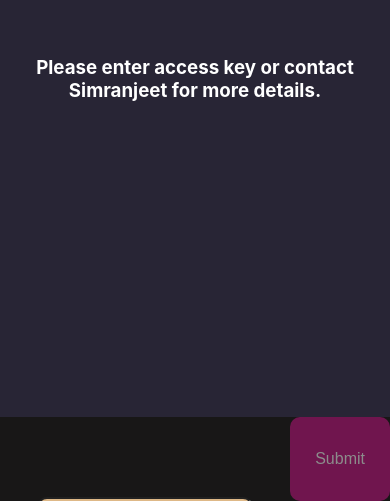
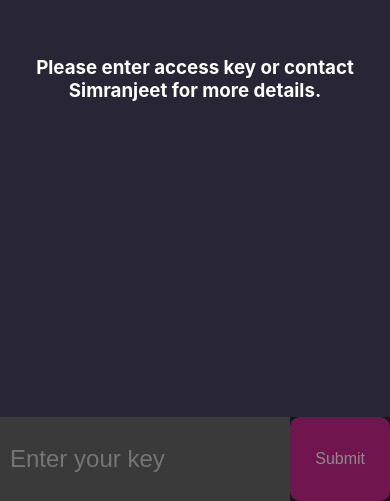
Before and after one commit to singhsimranjeetg/famconnect, a React (Create React App) app: page /chat in a window 390 px wide. Shown: the part 343-844 px from the top of the page. Built offline with nearby package versions, Linux system fonts and the light colour scheme; no server answers.

Commit message:
failed attempt to add auth with whitelisted phone

```diff
--- a/src/App.css
+++ b/src/App.css
@@ -72,25 +72,19 @@ form button {
 
 
 input {
-    color: white;
-    /* height: 40px; */
-    width: 192px;
-    padding: 10px;
-    background-color: burlywood;
-    display: flex;
-    justify-content: center;
-    align-items: center;
-    font-size: 20px;
-    font-weight: bolder;
-    border-radius: 10px;
-    margin: auto;
-    margin-top: 5rem;
-    cursor: pointer;
+  line-height: 1.5;
+  width: 100%;
+  font-size: 1.5rem;
+  background: rgb(58, 58, 58);
+  color: white;
+  outline: none;
+  border: none;
+  padding: 0 10px;
 
 }
 
 button, a {
-  background-color: rgb(56, 56, 143);; /* Green */
+  background-color: cornflowerblue;;
   border: none;
   color: white;
   padding: 10px 25px;
@@ -188,15 +182,15 @@ img {
 h1 {
   color: white;
 }
-/*
+
 input[type="file"] {
   display: none;
-}*/
-/*
+}
+
 label {
   color: white;
-  height: 60px;
-  width: 250px;
+  width: 150px;
+  padding: 10px;
   background-color: burlywood;
   display: flex;
   justify-content: center;
@@ -204,10 +198,11 @@ label {
   font-size: 20px;
   font-weight: bolder;
   border-radius: 10px;
-  margin: 40px auto;
+  margin:  auto;
+  margin-top: 7rem;
   cursor: pointer;
 
-}*/
+}
 
 .media-img {
   width: 150px;
--- a/src/components/header/header.component.jsx
+++ b/src/components/header/header.component.jsx
@@ -26,11 +26,9 @@ const Header = () => {
         <Link to = "/chat">Chat</Link>
         </header>
             <Switch>
-            <Route  path = "/media" component = {MediaPage} />
+            <Route exact path = "/media" component = {MediaPage} />
             <Route path = "/chat" component = {ChatRoom} />
             </Switch>
-
-
          </BrowserRouter>
         </div>
 
--- a/src/components/signin-and-signout/sign-in-and-sign-out.component.jsx
+++ b/src/components/signin-and-signout/sign-in-and-sign-out.component.jsx
@@ -1,22 +1,11 @@
-import React, { useEffect } from "react";
+import React, {  useState } from "react";
 import "../../App.css";
 
-import firebase, {auth, writeUserDataInRd} from "../../firebase/firebase.utils";
+import firebase, {auth, signInWithGoogle, testAuth} from "../../firebase/firebase.utils";
 
 export function SignIn() {
 
-    const signInWithGoogle = async () => {
-      const provider = new firebase.auth.GoogleAuthProvider();
-      provider.setCustomParameters({prompt: "select_account"})
-      await auth.signInWithPopup(provider);
-      //writeUserDataInRd();
-
-    };
-
-    function temp () {
-        setTimeout(() => { signInWithGoogle()}, 3000)
-
-    }
+    const [formValue, setFormValue] = useState("");
 
 
 
@@ -29,6 +18,19 @@ export function SignIn() {
         <button className="sign-in" onClick={signInWithGoogle}>
           Sign in with Google
         </button>
+
+
+            <button type="submit" /*disabled={!formValue}*/
+          onClick = {testAuth}
+           className = "sign-in-button"
+           id="recaptcha-container"
+           >
+           Send Code
+          </button>
+
+
+
+
 
       </>
     );
@@ -48,3 +50,11 @@ export function SignIn() {
         )
     )
   }
+
+/*   <form onSubmit={testAuth}>
+          <input
+            value={formValue}
+            onChange={(e) => setFormValue(e.target.value)}
+            placeholder="Enter Phone Number"
+          />
+    */
--- a/src/firebase/firebase.utils.js
+++ b/src/firebase/firebase.utils.js
@@ -105,6 +105,62 @@ export const fcmNoti = () => {
     }
     }
 
+    export const signInWithGoogle = async () => {
+      const provider = new firebase.auth.GoogleAuthProvider();
+      provider.setCustomParameters({prompt: "select_account"})
+      await auth.signInWithPopup(provider);
+      //writeUserDataInRd();
+
+    };
+  /*
+    export const signInWithPhone = async () => {
+        window.recaptchaVerifier = new firebase.auth.RecaptchaVerifier('sign-in-button', {
+         'size': 'invisible',
+         'callback': function(response) {
+         // reCAPTCHA solved, allow signInWithPhoneNumber.
+          onSignInSubmit();
+  }
+});
+
+var code = getCodeFromUserInput();
+confirmationResult.confirm(code).then(function (result) {
+  // User signed in successfully.
+  var user = result.user;
+  // ...
+}).catch(function (error) {
+  // User couldn't sign in (bad verification code?)
+  // ...
+});
+
+
+    }*/
+
+    export const testAuth = () => {
+        console.log("higf")
+firebase.auth().settings.appVerificationDisabledForTesting = true;
+
+var phoneNumber = "+101234567890";
+var testVerificationCode = "012345";
+
+// This will render a fake reCAPTCHA as appVerificationDisabledForTesting is true.
+// This will resolve after rendering without app verification.
+var appVerifier = new firebase.auth.RecaptchaVerifier('recaptcha-container');
+// signInWithPhoneNumber will call appVerifier.verify() which will resolve with a fake
+// reCAPTCHA response.
+firebase.auth().signInWithPhoneNumber(phoneNumber, appVerifier)
+    .then(function (confirmationResult) {
+
+        console.log("pass")
+      // confirmationResult can resolve with the whitelisted testVerificationCode above.
+      return confirmationResult.confirm(testVerificationCode)
+    }).catch(function (error) {
+        console.log("error")
+      // Error; SMS not sent
+      // ...
+    });
+
+
+    }
 
 
 
--- a/src/pages/home-page/home-page.jsx
+++ b/src/pages/home-page/home-page.jsx
@@ -14,7 +14,6 @@ const HomePage = () => {
 
         <div>
             <Header />
-
         </div>
 
 
--- a/src/pages/media/media.page.jsx
+++ b/src/pages/media/media.page.jsx
@@ -30,6 +30,7 @@ const MediaPage = () => {
             <progress value = "0" max = "100"  className = "uploader">0%</progress>
             <input type="file"  id="fileButton" onChange= {fileSelection} accept = "image/*" />
             <label htmlFor="fileButton">Choose a Photo</label>
+
 
             <MediaPreview />
 
@@ -99,3 +100,5 @@ export default MediaPage;
 
            }) )
 */
+
+      /**/
```
